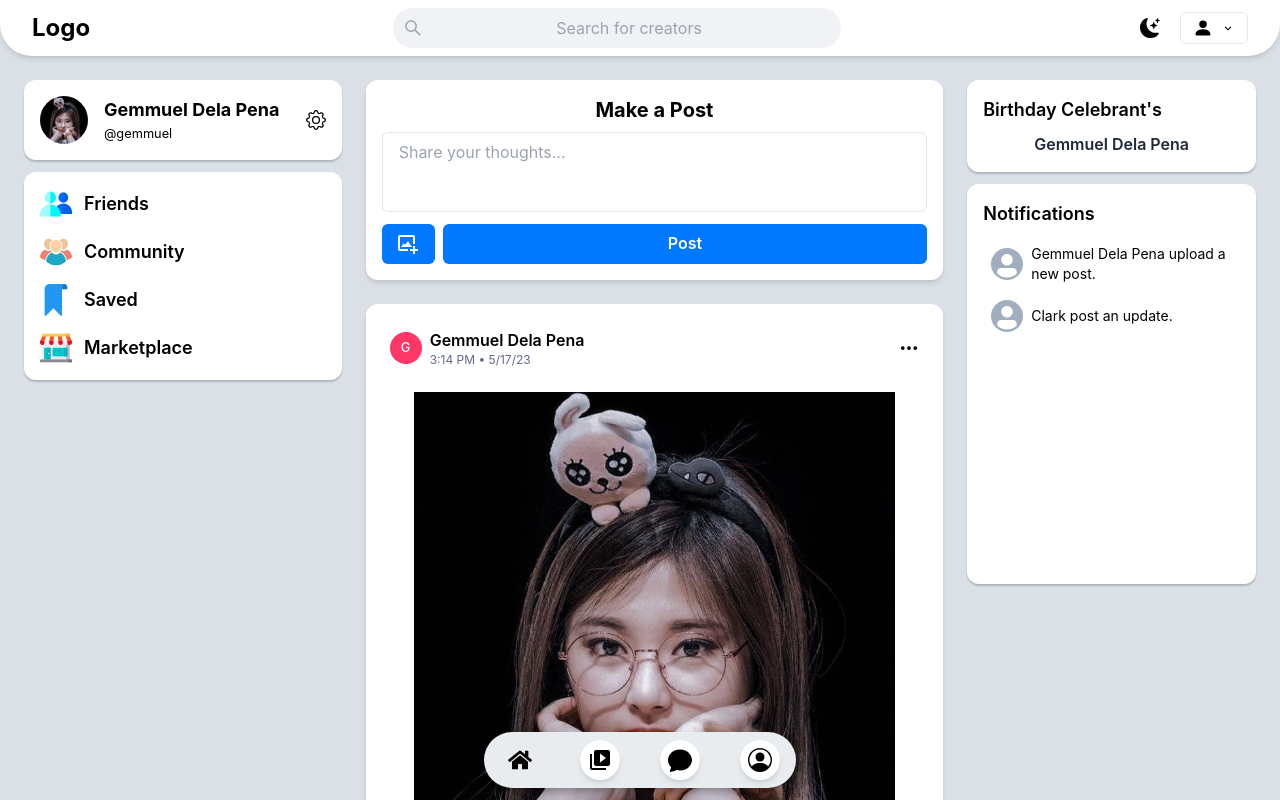
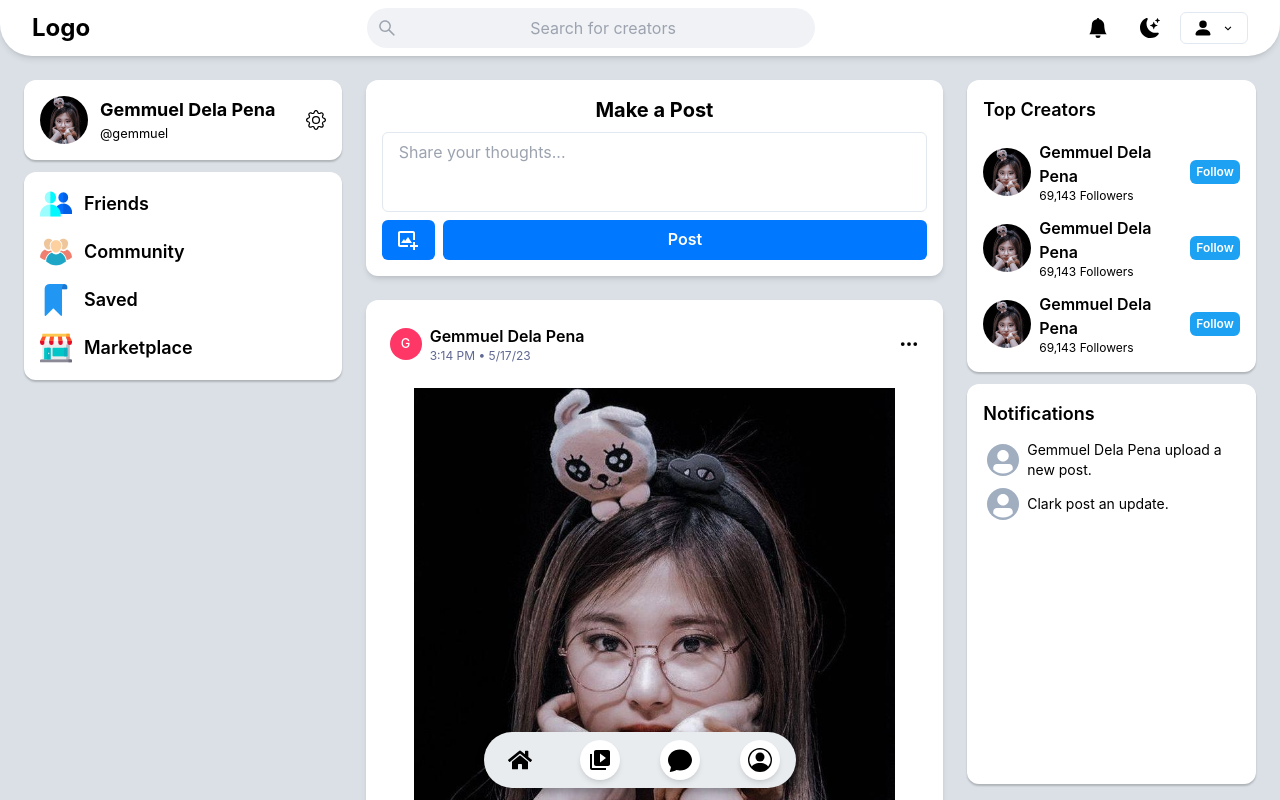
Before and after one commit to BulletOnli/Vibely, a Next.js app in the folder frontend/: page / in a window 1280 px wide. Shown: the top 800 px of the page. Built offline with nearby package versions, Linux system fonts and the light colour scheme.

Commit message:
minor ui changes

```diff
--- a/frontend/app/components/CreatePostTab.jsx
+++ b/frontend/app/components/CreatePostTab.jsx
@@ -28,7 +28,7 @@ const CreatePostTab = ({ isDarked, componentsBg }) => {
             <FormControl>
                 <Textarea
                     placeholder="Share your thoughts..."
-                    mb={3}
+                    mb={2}
                     resize="none"
                 />
                 {previewImage && (
--- /dev/null
+++ b/frontend/app/components/Leaderboards.jsx
@@ -0,0 +1,81 @@
+import { HStack, Avatar, VStack, Button, Spacer, Flex } from "@chakra-ui/react";
+
+const Leaderboards = ({ isDarked, componentsBg }) => {
+    return (
+        <div
+            className={`${componentsBg} w-full flex flex-col p-4 rounded-xl shadow-custom`}
+        >
+            <h1
+                className={`${
+                    isDarked ? "text-[#f5f5f5]" : "text-black"
+                } text-lg w-full text-start font-semibold mb-4`}
+            >
+                Top Creators
+            </h1>
+
+            <Flex direction="column" gap={3}>
+                <HStack w="full">
+                    <div className="flex items-center gap-2">
+                        <Avatar size="md" name="Gemmuel" src="/tzuyu.jpg" />
+                        <div className="flex flex-col gap-0">
+                            <h1 className="font-semibold">Gemmuel Dela Pena</h1>
+                            <small
+                                className={`${
+                                    isDarked ? "text-gray-300" : "text-black"
+                                } text-xs`}
+                            >
+                                69,143 Followers
+                            </small>
+                        </div>
+                    </div>
+                    <Spacer />
+                    <Button size="xs" colorScheme="twitter">
+                        Follow
+                    </Button>
+                </HStack>
+
+                <HStack w="full">
+                    <div className="flex items-center gap-2">
+                        <Avatar size="md" name="Gemmuel" src="/tzuyu.jpg" />
+                        <div className="flex flex-col gap-0">
+                            <h1 className="font-semibold">Gemmuel Dela Pena</h1>
+                            <small
+                                className={`${
+                                    isDarked ? "text-gray-300" : "text-black"
+                                } text-xs`}
+                            >
+                                69,143 Followers
+                            </small>
+                        </div>
+                    </div>
+                    <Spacer />
+                    <Button size="xs" colorScheme="twitter">
+                        Follow
+                    </Button>
+                </HStack>
+
+                <HStack w="full">
+                    <div className="flex items-center gap-2">
+                        <Avatar size="md" name="Gemmuel" src="/tzuyu.jpg" />
+                        <div className="flex flex-col gap-0">
+                            <h1 className="font-semibold">Gemmuel Dela Pena</h1>
+                            <small
+                                className={`${
+                                    isDarked ? "text-gray-300" : "text-black"
+                                } text-xs`}
+                            >
+                                69,143 Followers
+                            </small>
+                        </div>
+                    </div>
+                    <Spacer />
+                    <Button size="xs" colorScheme="twitter">
+                        Follow
+                    </Button>
+                </HStack>
+            </Flex>
+        </div>
+    );
+};
+
+export default Leaderboards;
--- a/frontend/app/components/Notifcations.jsx
+++ b/frontend/app/components/Notifcations.jsx
@@ -1,4 +1,4 @@
-import { Avatar } from "@chakra-ui/react";
+import { Avatar, Flex, VStack } from "@chakra-ui/react";
 
 const Notifications = ({ isDarked, componentsBg }) => {
     const hoverColor = isDarked ? "hover:bg-[#282E54]" : "hover:bg-gray-100";
@@ -15,18 +15,22 @@ const Notifications = ({ isDarked, componentsBg }) => {
                 Notifications
             </h1>
 
+            <Flex direction="column">
                 <div
-                className={`${hoverColor} w-full flex items-center gap-2 p-2 rounded-md cursor-pointer`}
+                    className={`${hoverColor} w-full flex items-center gap-2 p-1 rounded-md cursor-pointer`}
                 >
                     <Avatar size="sm" />
-                <p className="text-sm ">Gemmuel Dela Pena upload a new post.</p>
+                    <p className="text-sm ">
+                        Gemmuel Dela Pena upload a new post.
+                    </p>
                 </div>
                 <div
-                className={`${hoverColor} w-full flex items-center gap-2 p-2 rounded-md cursor-pointer`}
+                    className={`${hoverColor} w-full flex items-center gap-2 p-1 rounded-md cursor-pointer`}
                 >
                     <Avatar size="sm" />
                     <h1 className="text-sm ">Clark post an update.</h1>
                 </div>
+            </Flex>
         </div>
     );
 };
--- a/frontend/app/components/Post.jsx
+++ b/frontend/app/components/Post.jsx
@@ -90,7 +90,7 @@ const Post = ({ componentsBg, isDarked }) => {
                         _hover={{ bg: isDarked ? "#1A1F40" : "#E9ECEF" }}
                     >
                         <AiOutlineHeart fontSize={20} />
-                        <Text mx={1}>13</Text>
+                        {/* <Text mx={1}>13</Text> */}
                     </Button>
 
                     <Button
@@ -100,7 +100,7 @@ const Post = ({ componentsBg, isDarked }) => {
                         _hover={{ bg: isDarked ? "#1A1F40" : "#E9ECEF" }}
                     >
                         <BsHandThumbsDown fontSize={18} />
-                        <Text mx={1}>1</Text>
+                        {/* <Text mx={1}>1</Text> */}
                     </Button>
                 </HStack>
                 <Button
--- a/frontend/app/components/navbar/Navbar.jsx
+++ b/frontend/app/components/navbar/Navbar.jsx
@@ -18,6 +18,7 @@ import {
     BsFillMoonStarsFill,
     BsSunFill,
     BsFillPersonFill,
+    BsFillBellFill,
 } from "react-icons/bs";
 import { BiChevronDown } from "react-icons/bi";
 import { FiHelpCircle } from "react-icons/fi";
@@ -58,6 +59,7 @@ const Navbar = () => {
             </FormControl>
 
             <HStack>
+                <Icon as={BsFillBellFill} boxSize={5} mx={3} cursor="pointer" />
                 <Icon
                     as={isDarked ? BsSunFill : BsFillMoonStarsFill}
                     boxSize={5}
--- a/frontend/app/page.jsx
+++ b/frontend/app/page.jsx
@@ -8,6 +8,7 @@ import Post from "./components/Post";
 import Notifications from "./components/Notifcations";
 import Birthdays from "./components/Birthdays";
 import { useThemeStore } from "./store/themeStore";
+import Leaderboards from "./components/Leaderboards";
 
 const NewsFeedPage = () => {
     const { isDarked, toggleTheme } = useThemeStore();
@@ -25,7 +26,7 @@ const NewsFeedPage = () => {
                     <div
                         className={`${componentsBg} w-full flex items-center justify-between p-4 rounded-xl shadow-custom`}
                     >
-                        <div className="flex items-center gap-4">
+                        <div className="flex items-center gap-3">
                             <Avatar size="md" name="Gemmuel" src="/tzuyu.jpg" />
                             <div className="flex flex-col gap-0">
                                 <h1 className="font-bold text-lg">
@@ -97,7 +98,7 @@ const NewsFeedPage = () => {
                     isDarked={isDarked}
                     componentsBg={componentsBg}
                 />
-                <div className="w-full flex flex-col gap-6 mt-6">
+                <div className="w-full flex flex-col gap-4 mt-6">
                     <Post isDarked={isDarked} componentsBg={componentsBg} />
                     <Post isDarked={isDarked} componentsBg={componentsBg} />
                     <Post isDarked={isDarked} componentsBg={componentsBg} />
@@ -109,7 +110,8 @@ const NewsFeedPage = () => {
 
             {/* Right Side */}
             <div className="z-10 sticky top-[5rem] w-[20rem] h-[85vh] hidden lg:flex flex-col gap-3">
-                <Birthdays isDarked={isDarked} componentsBg={componentsBg} />
+                {/* <Birthdays isDarked={isDarked} componentsBg={componentsBg} /> */}
+                <Leaderboards isDarked={isDarked} componentsBg={componentsBg} />
                 <Notifications
                     isDarked={isDarked}
                     componentsBg={componentsBg}
--- a/frontend/app/profile/[username]/page.jsx
+++ b/frontend/app/profile/[username]/page.jsx
@@ -1,7 +1,7 @@
 "use client";
 import { Avatar, Button, HStack } from "@chakra-ui/react";
 import { FaShare, FaBirthdayCake } from "react-icons/fa";
-import { FiEdit } from "react-icons/fi";
+import { FiEdit, FiCamera } from "react-icons/fi";
 import { MdLocationOn } from "react-icons/md";
 import { BsPersonFill, BsFacebook, BsInstagram, BsGlobe } from "react-icons/bs";
 
@@ -16,15 +16,37 @@ const ProfilePage = ({ params }) => {
     const isOtherProfile = params.username !== "gemmuel"; //my username
 
     return (
-        <div className="relative w-full flex flex-col lg:flex-row items-center lg:items-start justify-center gap-6 p-6">
+        <div className="w-full flex flex-col items-center justify-center p-6">
+            {/* Banner */}
+            <div className="relative w-full lg:w-[70rem] h-[10rem] lg:h-[20rem] bg-[url('/pcbg.png')] bg-cover bg-center bg-no-repeat rounded-2xl ">
+                {!isOtherProfile && (
+                    <Button
+                        size="sm"
+                        leftIcon={<FiCamera />}
+                        colorScheme="blackAlpha"
+                        position="absolute"
+                        bottom={3}
+                        right={3}
+                    >
+                        Edit Banner
+                    </Button>
+                )}
+            </div>
+
+            <div className="relative w-full flex flex-col lg:flex-row items-center lg:items-start lg:justify-center gap-4">
                 <div
-                className={`relative lg:sticky lg:top-[5rem] w-[18rem] lg:w-[25rem] lg:h-fit lg:flex flex-col items-center lg:gap-4`}
+                    className={`relative lg:sticky lg:top-[9rem] lg:mt-[-7rem] w-[18rem] lg:w-[20rem] lg:flex flex-col items-center lg:gap-3`}
                 >
                     <div
                         className={`relative ${componentsBg} w-full flex flex-col items-center p-6 rounded-lg shadow-md`}
                     >
                         <FiEdit className="absolute top-4 right-4 cursor-pointer" />
-                    <Avatar size="2xl" src="/tzuyu.jpg" />
+                        <Avatar
+                            size="2xl"
+                            src="/tzuyu.jpg"
+                            mt="-20"
+                            border="2px"
+                        />
                         <small className="tracking-wider text-gray-400 my-1">
                             @{params.username}
                         </small>
@@ -32,11 +54,15 @@ const ProfilePage = ({ params }) => {
                         <HStack gap={7} mt={2}>
                             <div className="flex flex-col items-center">
                                 <p className="text-lg font-bold">56</p>
-                            <p className="text-sm text-gray-400">Following</p>
+                                <p className="text-sm text-gray-400">
+                                    Following
+                                </p>
                             </div>
                             <div className="flex flex-col items-center">
                                 <p className="text-lg font-bold">5183</p>
-                            <p className="text-sm text-gray-400">Followers</p>
+                                <p className="text-sm text-gray-400">
+                                    Followers
+                                </p>
                             </div>
                             <div className="flex flex-col items-center">
                                 <p className="text-lg font-bold">84.7K</p>
@@ -46,17 +72,36 @@ const ProfilePage = ({ params }) => {
 
                         <HStack mt={5}>
                             {isOtherProfile ? (
-                            <Button w="36" size="sm" colorScheme="facebook">
+                                <>
+                                    <Button
+                                        w="8rem"
+                                        size="sm"
+                                        colorScheme="facebook"
+                                    >
                                         Follow
                                     </Button>
+                                    <Button
+                                        w="8rem"
+                                        size="sm"
+                                        colorScheme="facebook"
+                                    >
+                                        Message
+                                    </Button>
+                                </>
                             ) : (
-                            <Button w="36" size="sm" colorScheme="facebook">
+                                <>
+                                    <Button
+                                        w="36"
+                                        size="sm"
+                                        colorScheme="facebook"
+                                    >
                                         Edit Profile
                                     </Button>
-                        )}
                                     <Button size="sm" colorScheme="facebook">
                                         <FaShare fontSize="16px" />
                                     </Button>
+                                </>
+                            )}
                         </HStack>
                     </div>
 
@@ -68,15 +113,15 @@ const ProfilePage = ({ params }) => {
                         </p>
                         <HStack>
                             <MdLocationOn fontSize={18} />
-                        <p>Nueva Ecija, Philippines</p>
+                            <p className="text-sm">Nueva Ecija, Philippines</p>
                         </HStack>
                         <HStack>
                             <BsPersonFill fontSize={18} />
-                        <p>Male</p>
+                            <p className="text-sm">Male</p>
                         </HStack>
                         <HStack>
                             <FaBirthdayCake fontSize={18} />
-                        <p>June 20, 2023</p>
+                            <p className="text-sm">June 20, 2023</p>
                         </HStack>
                     </div>
 
@@ -87,25 +132,25 @@ const ProfilePage = ({ params }) => {
                             Other Social accounts
                         </p>
                         <HStack>
-                        <BsFacebook fontSize={18} />
+                            <BsFacebook fontSize={16} />
                             <Link href="#">
-                            <p className="text-blue-600 hover:underline">
+                                <p className="text-sm text-blue-600 hover:underline">
                                     {params.username}
                                 </p>
                             </Link>
                         </HStack>
                         <HStack>
-                        <BsInstagram fontSize={18} />
+                            <BsInstagram fontSize={16} />
                             <Link href="#">
-                            <p className="text-blue-600 hover:underline">
+                                <p className="text-sm text-blue-600 hover:underline">
                                     {params.username}
                                 </p>
                             </Link>
                         </HStack>
                         <HStack>
-                        <BsGlobe fontSize={18} />
+                            <BsGlobe fontSize={16} />
                             <Link href="#">
-                            <p className="text-blue-600 hover:underline">
+                                <p className="text-sm text-blue-600 hover:underline">
                                     {params.username}
                                 </p>
                             </Link>
@@ -113,7 +158,7 @@ const ProfilePage = ({ params }) => {
                     </div>
                 </div>
 
-            <div className="w-[18rem] lg:w-[40rem] h-full flex flex-col items-center">
+                <div className="w-[18rem] lg:w-[40rem] h-full flex flex-col items-center lg:mt-5">
                     <h1 className="w-full text-2xl font-bold mb-4">Timeline</h1>
                     <div className="w-full flex flex-col items-center gap-4">
                         <Post isDarked={isDarked} componentsBg={componentsBg} />
@@ -124,6 +169,7 @@ const ProfilePage = ({ params }) => {
                     </div>
                 </div>
             </div>
+        </div>
     );
 };
 
--- a/frontend/app/register/page.jsx
+++ b/frontend/app/register/page.jsx
@@ -2,7 +2,7 @@ import Link from "next/link";
 import RegisterForm from "../components/RegisterForm";
 
 export const metadata = {
-    title: "Social App | Register",
+    title: "Register",
 };
 
 const RegisterPage = () => {
```
Also changed, not shown: 1 other file (tests, documents, lock files or other folders). Lines whose indentation alone changed are shown as unchanged.
